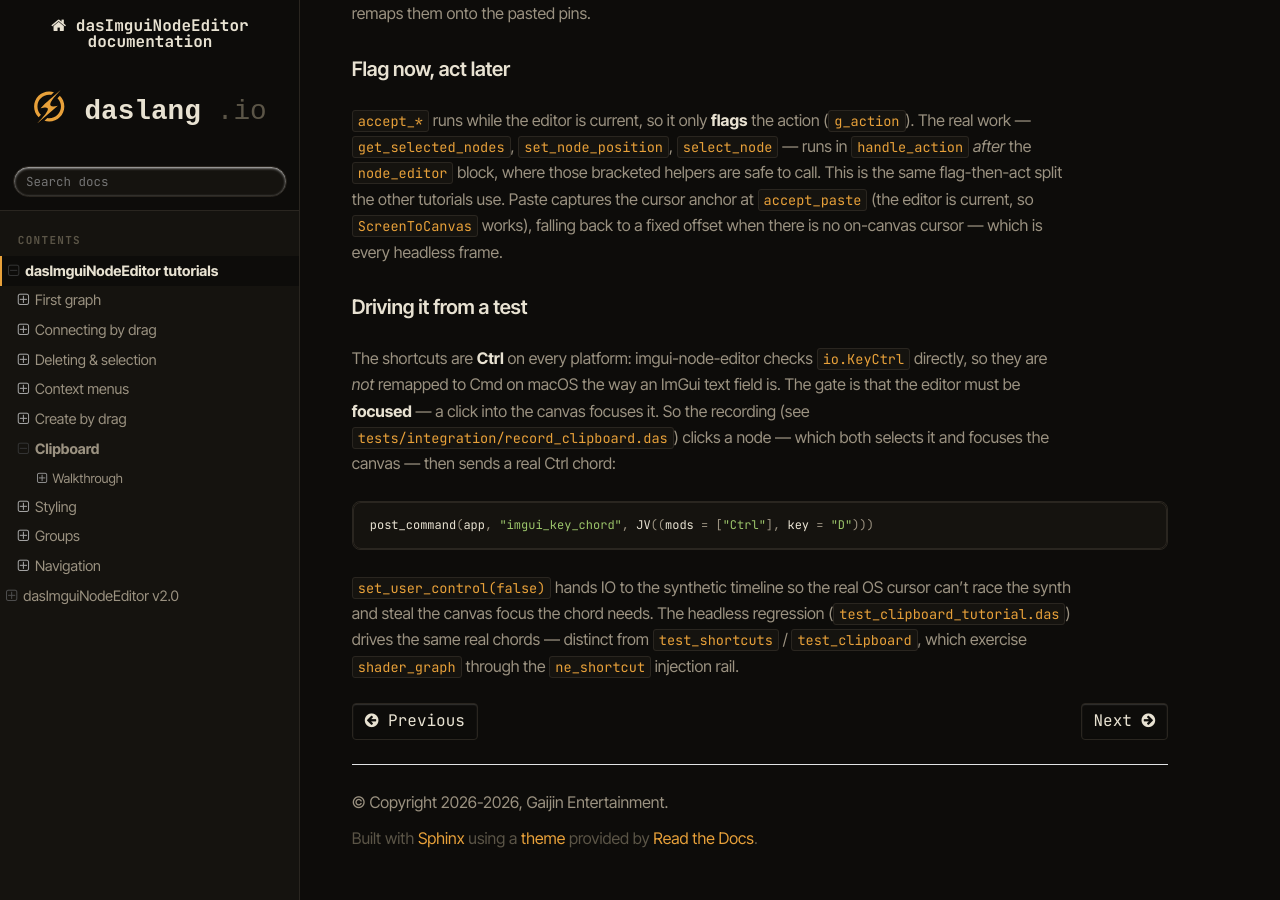
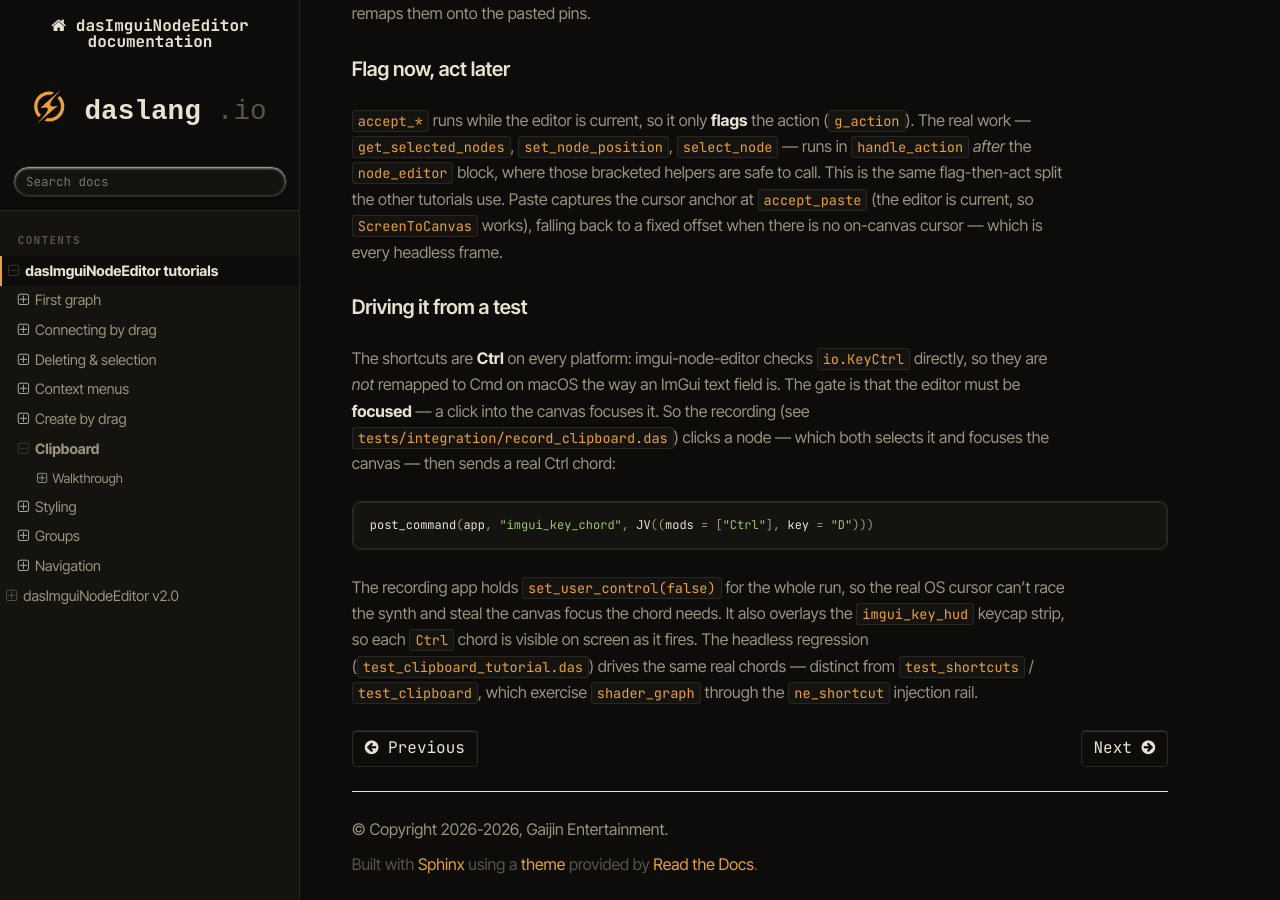
Before and after one commit to borisbat/dasImguiNodeEditor, a Sphinx documentation site: the page built from doc/source/tutorials/clipboard.rst, in a window 1280 px wide and 900 px high, scrolled down 1414 px. Built offline with Sphinx 7.4.7 and the Read the Docs theme 3.1.0, drawn with Linux system fonts in a browser that asks for light colours; pages that are not in the unit, such as notebooks, are missing from menus; before the commit the page ends 2287 px from its top, so only the background shows below that.

Commit message:
recording: clipboard voiced + self-verifying, with the keycap HUD
Click selects + focuses the canvas; real Ctrl+D / Ctrl+C / Ctrl+V chords fire
partway into each voice line. imgui_key_hud overlays the keycap + modifier strip
(keycap_fade_s=2.5 so the action key lingers through its line), so every chord is
visible on screen as the voice names it. record_check_value(selected) plus
record_check_rendered on the duplicate and the pasted node assert the edits land,
or the recording aborts at teardown. RST gains a note that the recording app owns
set_user_control(false) for the whole run and overlays the HUD.

Co-Authored-By: Claude Opus 4.8 <noreply@anthropic.com>

```diff
--- a/doc/source/tutorials/clipboard.rst
+++ b/doc/source/tutorials/clipboard.rst
@@ -72,8 +72,9 @@ selects it and focuses the canvas — then sends a real Ctrl chord:
 
    post_command(app, "imgui_key_chord", JV((mods = ["Ctrl"], key = "D")))
 
-``set_user_control(false)`` hands IO to the synthetic timeline so the real OS cursor can't
-race the synth and steal the canvas focus the chord needs. The headless regression
-(``test_clipboard_tutorial.das``) drives the same real chords — distinct from
-``test_shortcuts`` / ``test_clipboard``, which exercise ``shader_graph`` through the
-``ne_shortcut`` injection rail.
+The recording app holds ``set_user_control(false)`` for the whole run, so the real OS
+cursor can't race the synth and steal the canvas focus the chord needs. It also overlays
+the ``imgui_key_hud`` keycap strip, so each ``Ctrl`` chord is visible on screen as it
+fires. The headless regression (``test_clipboard_tutorial.das``) drives the same real
+chords — distinct from ``test_shortcuts`` / ``test_clipboard``, which exercise
+``shader_graph`` through the ``ne_shortcut`` injection rail.
```
Also changed, not shown: 2 other files.
